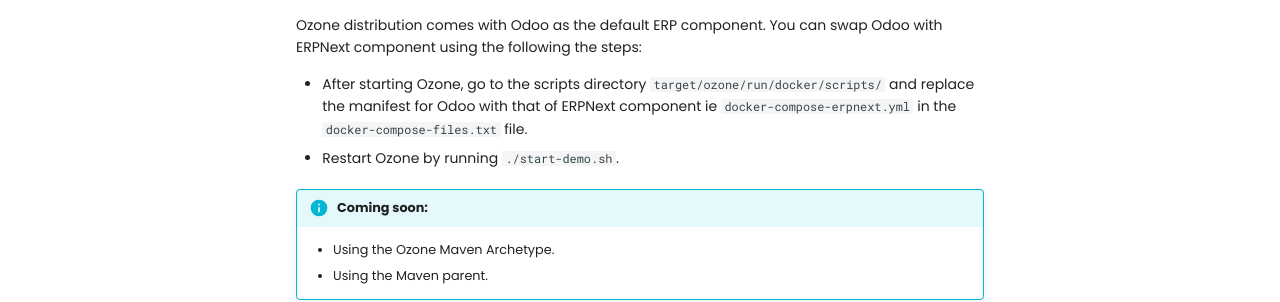
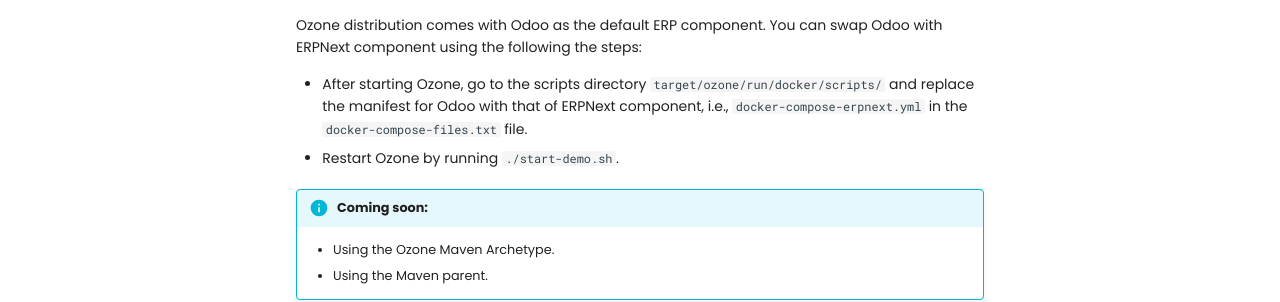
Before and after one commit to ozone-his/ozone-docs, an MkDocs documentation site: the page built from docs/override-docker-services.md, in a window 1280 px wide and 900 px high, scrolled down 923 px. Shown: the part 408-710 px from the top of the window. Built offline with MkDocs 1.6.1 and Material for MkDocs 9.7.7, drawn with Linux system fonts in a browser that asks for light colours; comment, search, counter and statistics services are not loaded.

Commit message:
Fix typo

```diff
--- a/docs/override-docker-services.md
+++ b/docs/override-docker-services.md
@@ -50,7 +50,7 @@
 
  Ozone distribution comes with Odoo as the default ERP component. You can swap Odoo with ERPNext component using the following the steps:
 
-  - After starting Ozone, go to the scripts directory `target/ozone/run/docker/scripts/` and replace the manifest for Odoo with that of ERPNext component ie `docker-compose-erpnext.yml` in the `docker-compose-files.txt` file.
+  - After starting Ozone, go to the scripts directory `target/ozone/run/docker/scripts/` and replace the manifest for Odoo with that of ERPNext component, i.e., `docker-compose-erpnext.yml` in the `docker-compose-files.txt` file.
   - Restart Ozone by running `./start-demo.sh`.
 
 !!! info "Coming soon:"
```
